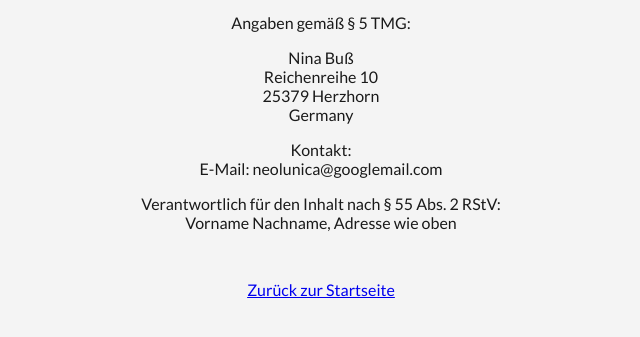
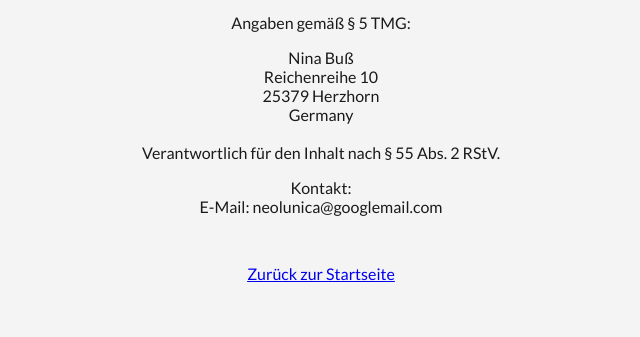
Before and after one commit to Neolunica/neolunica-hub, a plain HTML site: page impressum.html in a window 1280 px wide. Shown: the part 97-434 px from the top of the page, without its empty margins (319-959 px from the left). Drawn offline with Linux system fonts and the light colour scheme.

Commit message:
Update impressum.html

```diff
--- a/impressum.html
+++ b/impressum.html
@@ -17,15 +17,12 @@
       Nina Buß<br>
       Reichenreihe 10<br>
       25379 Herzhorn<br>
-      Germany
+      Germany<br><br>
+          Verantwortlich für den Inhalt nach § 55 Abs. 2 RStV.<br>
     </p>
     <p>
       Kontakt:<br>
       E-Mail: neolunica@googlemail.com
-    </p>
-    <p>
-      Verantwortlich für den Inhalt nach § 55 Abs. 2 RStV:<br>
-      Vorname Nachname, Adresse wie oben
     </p>
     <p style="margin-top: 3em;">
       <a href="index.html">Zurück zur Startseite</a>
```
